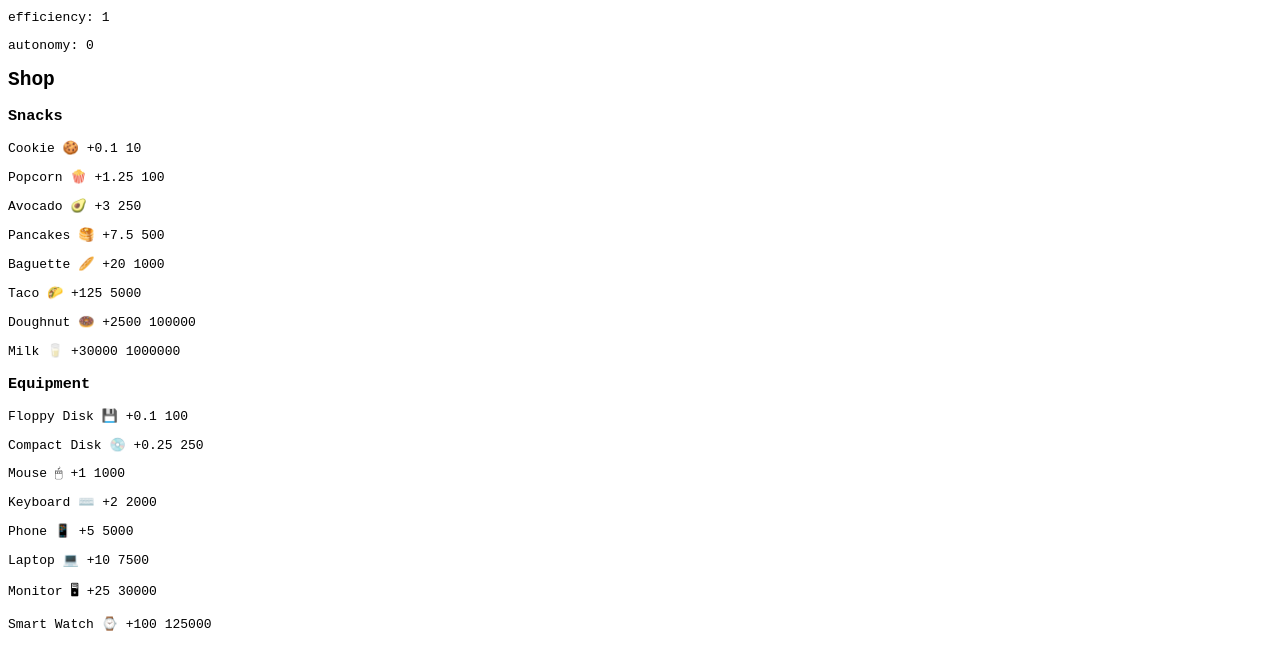
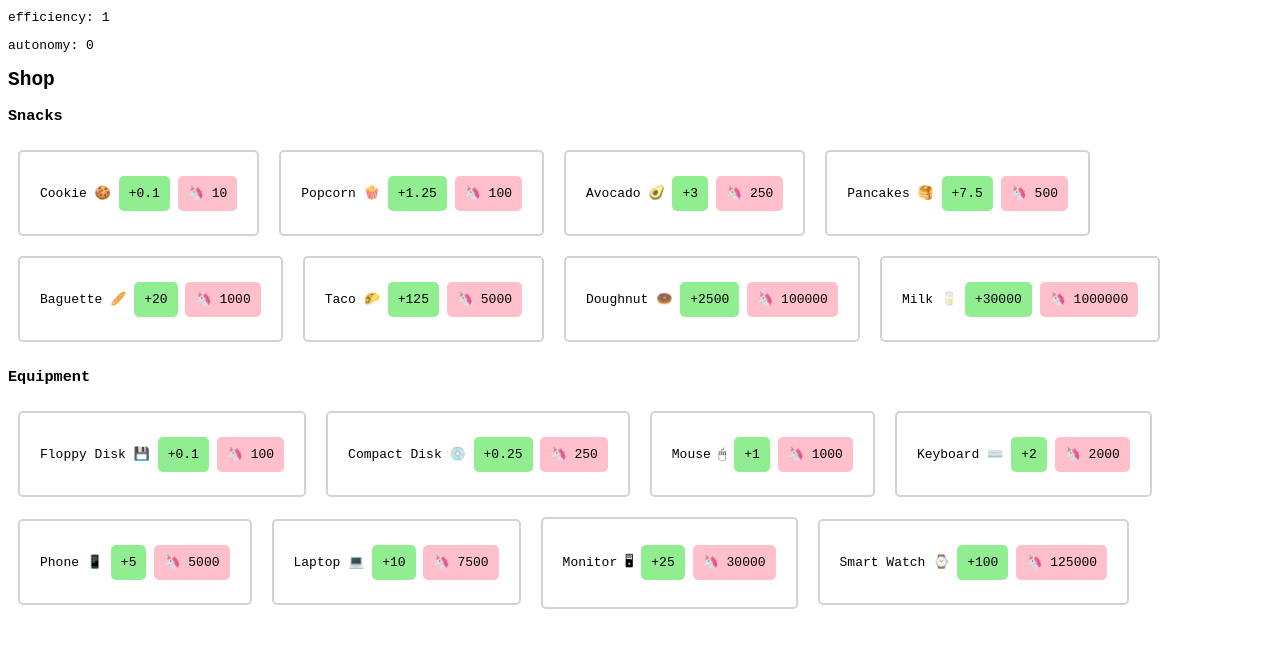
Before and after one commit to maaslalani/UnicornFarmer, a plain HTML site: page index.html in a window 1280 px wide. Shown: the part 255-900 px from the top of the page. Drawn offline with Linux system fonts and the light colour scheme.

Commit message:
Apply styles to shop items

```diff
--- a/styles.css
+++ b/styles.css
@@ -5,3 +5,41 @@ body {
 #target {
   font-size: 10em;
 }
+
+.snack, .equipment {
+  display: inline-block;
+
+  padding: 20px;
+  margin: 10px;
+
+  border-width: 2px;
+  border-style: solid;
+  border-color: lightgrey;
+  border-radius: 5px;
+
+  cursor: pointer;
+
+  transition: all 100ms;
+}
+
+.snack:hover, .equipment:hover {
+  border-color: grey;
+
+  transition: all 100ms;
+}
+
+.cost {
+  padding: 10px;
+  background-color: pink;
+  border-radius: 5px;
+}
+
+.cost:before {
+  content: ' 🦄 ';
+}
+
+.upgrade {
+  padding: 10px;
+  background-color: lightgreen;
+  border-radius: 5px;
+}
```
